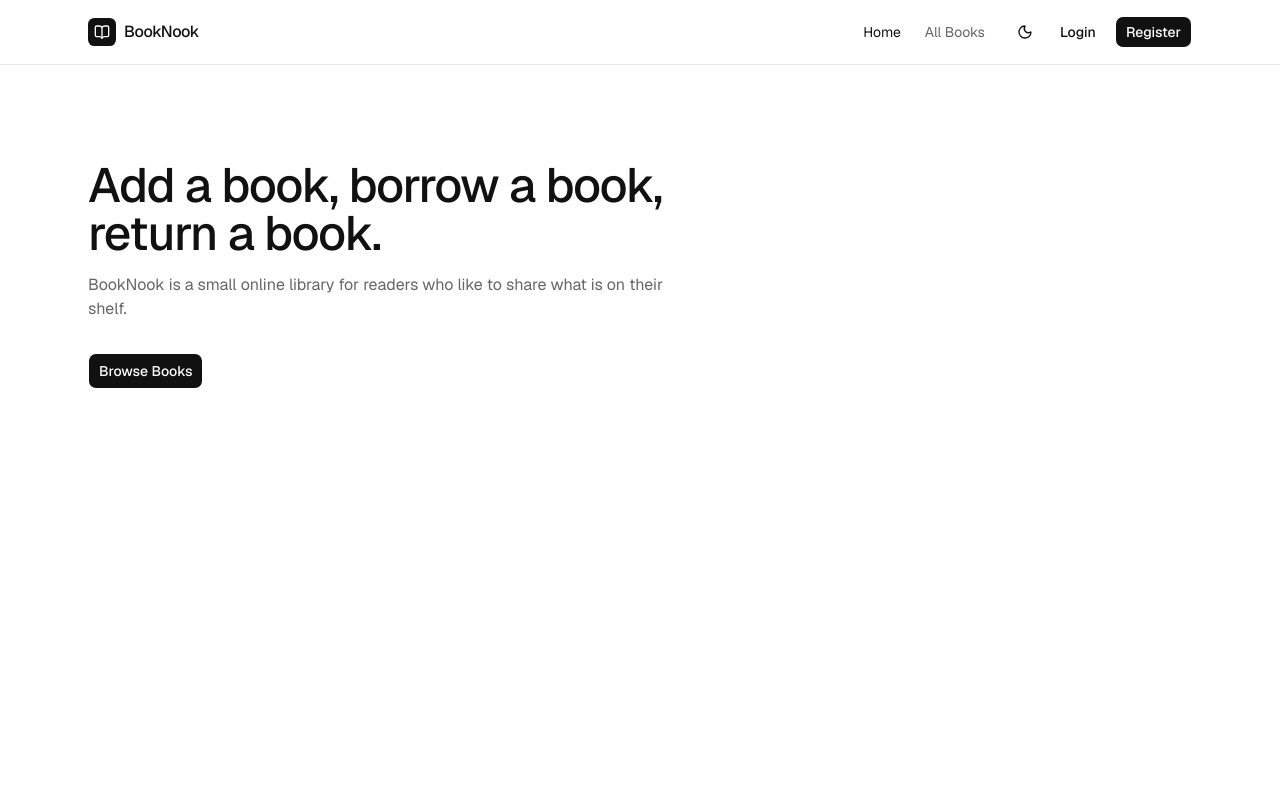
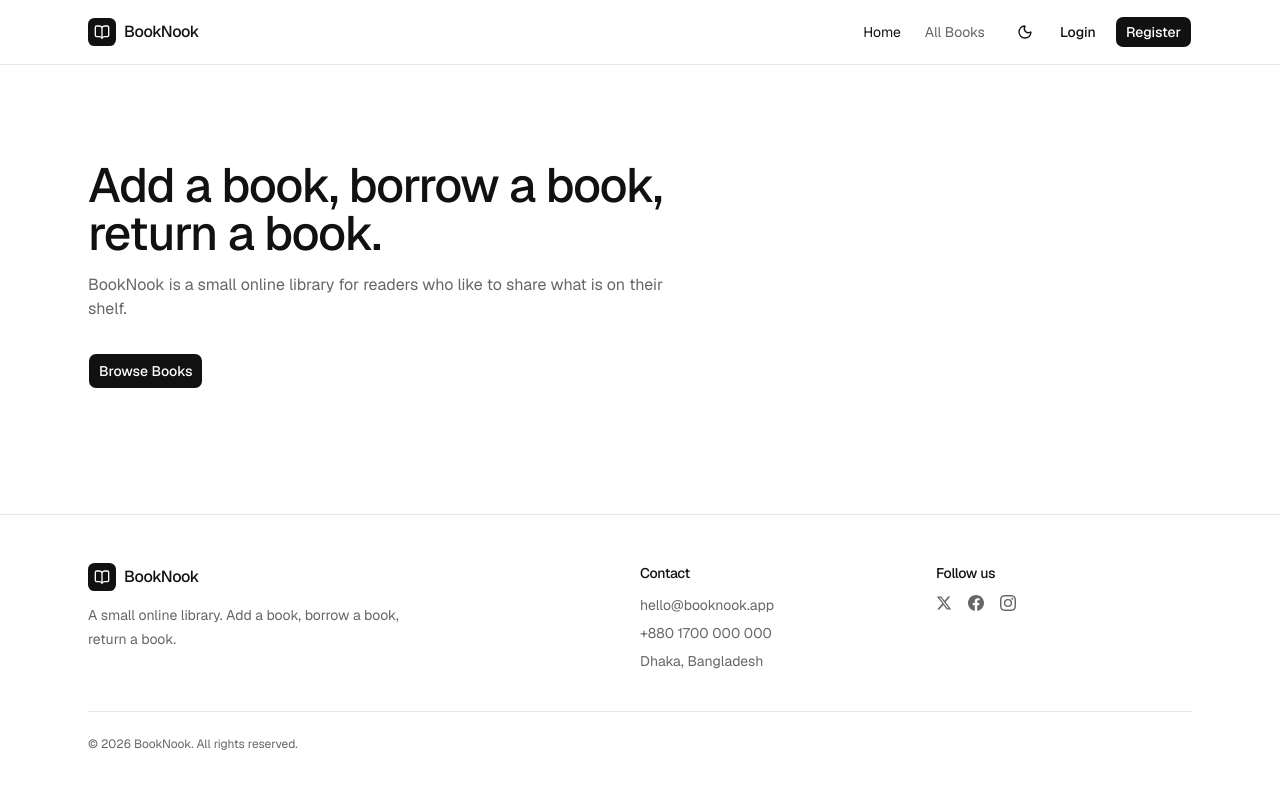
Before and after one commit to dev-ahsan7/booknook-frontend, a Next.js app: page / in a window 1280 px wide. Shown: the top 788 px of the page. Built offline with nearby package versions, Linux system fonts and the light colour scheme.

Commit message:
Add footer with contact info and social links

```diff
--- a/src/app/layout.tsx
+++ b/src/app/layout.tsx
@@ -3,6 +3,7 @@ import { Geist } from 'next/font/google';
 import { ThemeProvider } from 'next-themes';
 import './globals.css';
 import { Navbar } from '@/components/navbar';
+import { SiteFooter } from '@/components/site-footer';
 
 const geist = Geist({
   subsets: ['latin'],
@@ -28,6 +29,7 @@ export default function RootLayout({ children }: LayoutProps<'/'>) {
         <ThemeProvider attribute="class" defaultTheme="light" enableSystem={false}>
           <Navbar />
           <main className="flex-1">{children}</main>
+          <SiteFooter />
         </ThemeProvider>
       </body>
     </html>
--- /dev/null
+++ b/src/components/site-footer.tsx
@@ -0,0 +1,94 @@
+import { Logo } from '@/components/logo';
+
+const contact = [
+  { label: 'hello@booknook.app', href: 'mailto:hello@booknook.app' },
+  { label: '+880 1700 000 000', href: 'tel:+8801700000000' },
+];
+
+const socials = [
+  {
+    label: 'X',
+    href: 'https://x.com',
+    icon: (
+      <path d="M18.244 2.25h3.308l-7.227 8.26 8.502 11.24H16.17l-5.214-6.817L4.99 21.75H1.68l7.73-8.835L1.254 2.25H8.08l4.713 6.231zm-1.161 17.52h1.833L7.084 4.126H5.117z" />
+    ),
+  },
+  {
+    label: 'Facebook',
+    href: 'https://facebook.com',
+    icon: (
+      <path d="M24 12.073c0-6.627-5.373-12-12-12s-12 5.373-12 12c0 5.99 4.388 10.954 10.125 11.854v-8.385H7.078v-3.47h3.047V9.43c0-3.007 1.792-4.669 4.533-4.669 1.312 0 2.686.235 2.686.235v2.953H15.83c-1.491 0-1.956.925-1.956 1.874v2.25h3.328l-.532 3.47h-2.796v8.385C19.612 23.027 24 18.062 24 12.073z" />
+    ),
+  },
+  {
+    label: 'Instagram',
+    href: 'https://instagram.com',
+    icon: (
+      <path d="M12 2.16c3.2 0 3.58.01 4.85.07 1.17.05 1.8.25 2.23.41.56.22.96.48 1.38.9.42.42.68.82.9 1.38.16.43.36 1.06.41 2.23.06 1.27.07 1.65.07 4.85s-.01 3.58-.07 4.85c-.05 1.17-.25 1.8-.41 2.23a3.7 3.7 0 0 1-.9 1.38c-.42.42-.82.68-1.38.9-.43.16-1.06.36-2.23.41-1.27.06-1.65.07-4.85.07s-3.58-.01-4.85-.07c-1.17-.05-1.8-.25-2.23-.41a3.7 3.7 0 0 1-1.38-.9 3.7 3.7 0 0 1-.9-1.38c-.16-.43-.36-1.06-.41-2.23C2.17 15.58 2.16 15.2 2.16 12s.01-3.58.07-4.85c.05-1.17.25-1.8.41-2.23.22-.56.48-.96.9-1.38.42-.42.82-.68 1.38-.9.43-.16 1.06-.36 2.23-.41C8.42 2.17 8.8 2.16 12 2.16M12 0C8.74 0 8.33.01 7.05.07 5.78.13 4.9.33 4.14.63c-.79.3-1.46.72-2.12 1.39A5.86 5.86 0 0 0 .63 4.14C.33 4.9.13 5.78.07 7.05.01 8.33 0 8.74 0 12s.01 3.67.07 4.95c.06 1.27.26 2.15.56 2.91.3.79.72 1.46 1.39 2.12a5.86 5.86 0 0 0 2.12 1.39c.76.3 1.64.5 2.91.56C8.33 23.99 8.74 24 12 24s3.67-.01 4.95-.07c1.27-.06 2.15-.26 2.91-.56a5.86 5.86 0 0 0 2.12-1.39 5.86 5.86 0 0 0 1.39-2.12c.3-.76.5-1.64.56-2.91.06-1.28.07-1.69.07-4.95s-.01-3.67-.07-4.95c-.06-1.27-.26-2.15-.56-2.91a5.86 5.86 0 0 0-1.39-2.12A5.86 5.86 0 0 0 19.86.63C19.1.33 18.22.13 16.95.07 15.67.01 15.26 0 12 0m0 5.84a6.16 6.16 0 1 0 0 12.32 6.16 6.16 0 0 0 0-12.32M12 16a4 4 0 1 1 0-8 4 4 0 0 1 0 8m6.41-11.85a1.44 1.44 0 1 0 0 2.88 1.44 1.44 0 0 0 0-2.88" />
+    ),
+  },
+];
+
+export function SiteFooter() {
+  return (
+    <footer className="border-t">
+      <div className="mx-auto max-w-6xl px-4 py-12 sm:px-6">
+        <div className="grid gap-10 sm:grid-cols-2 lg:grid-cols-[2fr_1fr_1fr]">
+          <div>
+            <Logo />
+            <p className="mt-3 max-w-xs text-sm leading-6 text-muted-foreground">
+              A small online library. Add a book, borrow a book, return a book.
+            </p>
+          </div>
+
+          <div>
+            <h2 className="text-sm">Contact</h2>
+            <ul className="mt-3 space-y-2 text-sm text-muted-foreground">
+              {contact.map((item) => (
+                <li key={item.label}>
+                  <a
+                    href={item.href}
+                    className="transition-colors hover:text-foreground"
+                  >
+                    {item.label}
+                  </a>
+                </li>
+              ))}
+              <li>Dhaka, Bangladesh</li>
+            </ul>
+          </div>
+
+          <div>
+            <h2 className="text-sm">Follow us</h2>
+            <ul className="mt-3 flex items-center gap-4 text-muted-foreground">
+              {socials.map((social) => (
+                <li key={social.label}>
+                  <a
+                    href={social.href}
+                    target="_blank"
+                    rel="noreferrer"
+                    aria-label={social.label}
+                    className="block transition-colors hover:text-foreground"
+                  >
+                    <svg
+                      viewBox="0 0 24 24"
+                      fill="currentColor"
+                      className="size-4"
+                      aria-hidden
+                    >
+                      {social.icon}
+                    </svg>
+                  </a>
+                </li>
+              ))}
+            </ul>
+          </div>
+        </div>
+
+        <p className="mt-10 border-t pt-6 text-xs text-muted-foreground">
+          © {new Date().getFullYear()} BookNook. All rights reserved.
+        </p>
+      </div>
+    </footer>
+  );
+}
```
